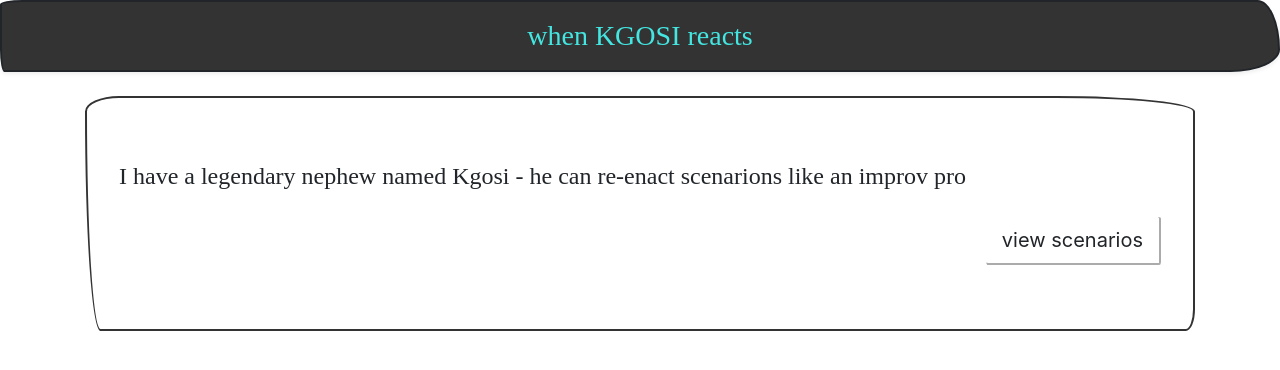
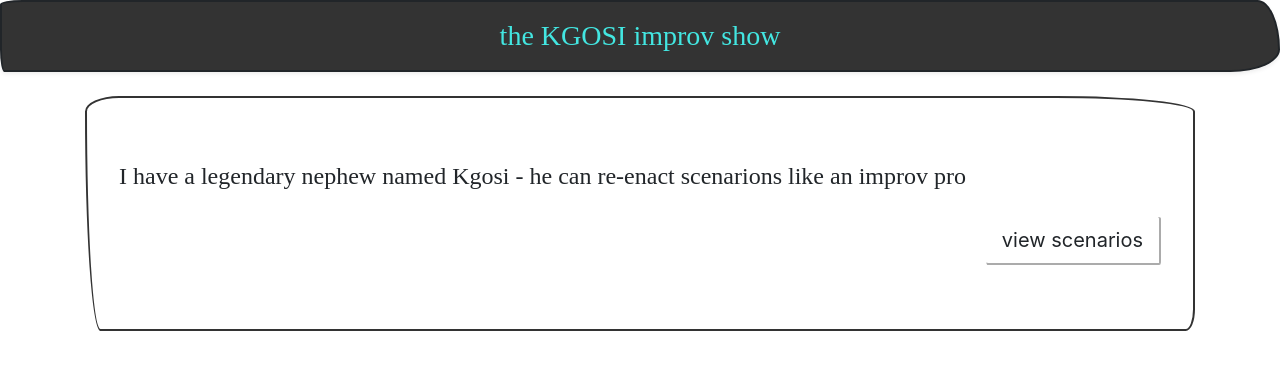
Before and after one commit to moemedimooms/the-KGOSI-improv-show, a React (Create React App) app: page / in a window 1280 px wide. Shown: the top 370 px of the page. Built offline with nearby package versions, Linux system fonts and the light colour scheme; a web font is replaced by a local one.

Commit message:
renamed app & updated site title,description and navbar-brand

```diff
--- a/package.json
+++ b/package.json
@@ -1,6 +1,6 @@
 {
   "homepage": "http://moemedimooms.github.io/when-kgosi-reacts",
-  "name": "when-kgosi-reacts",
+  "name": "the-KGOSI-improv-show",
   "version": "0.1.0",
   "private": true,
   "dependencies": {
--- a/public/index.html
+++ b/public/index.html
@@ -7,7 +7,7 @@
     <meta name="theme-color" content="#000000" />
     <meta
       name="description"
-      content="How my nephew Kgosi reacts in certain scenarios"
+      content="How my nephew Kgosi re-enacts scenarios"
     />
     <link rel="apple-touch-icon" href="%PUBLIC_URL%/logo192.png" />
     <!--
@@ -24,7 +24,7 @@
       work correctly both with client-side routing and a non-root public URL.
       Learn how to configure a non-root public URL by running `npm run build`.
     -->
-    <title>when KGOSI reacts</title>
+    <title>the KGOSI improv show</title>
   </head>
   <body>
     <noscript>You need to enable JavaScript to run this app.</noscript>
--- a/src/components/presentational/Header/index.js
+++ b/src/components/presentational/Header/index.js
@@ -4,7 +4,7 @@ import "./index.css";
 const Header = () => {
   return (
     <nav className="navbar navbar-expand-lg navbar-dark bg-primary shadow-sm">
-      <span className="navbar-brand mx-auto">when KGOSI reacts</span>
+      <span className="navbar-brand mx-auto">the KGOSI improv show</span>
     </nav>
   );
 };
```
